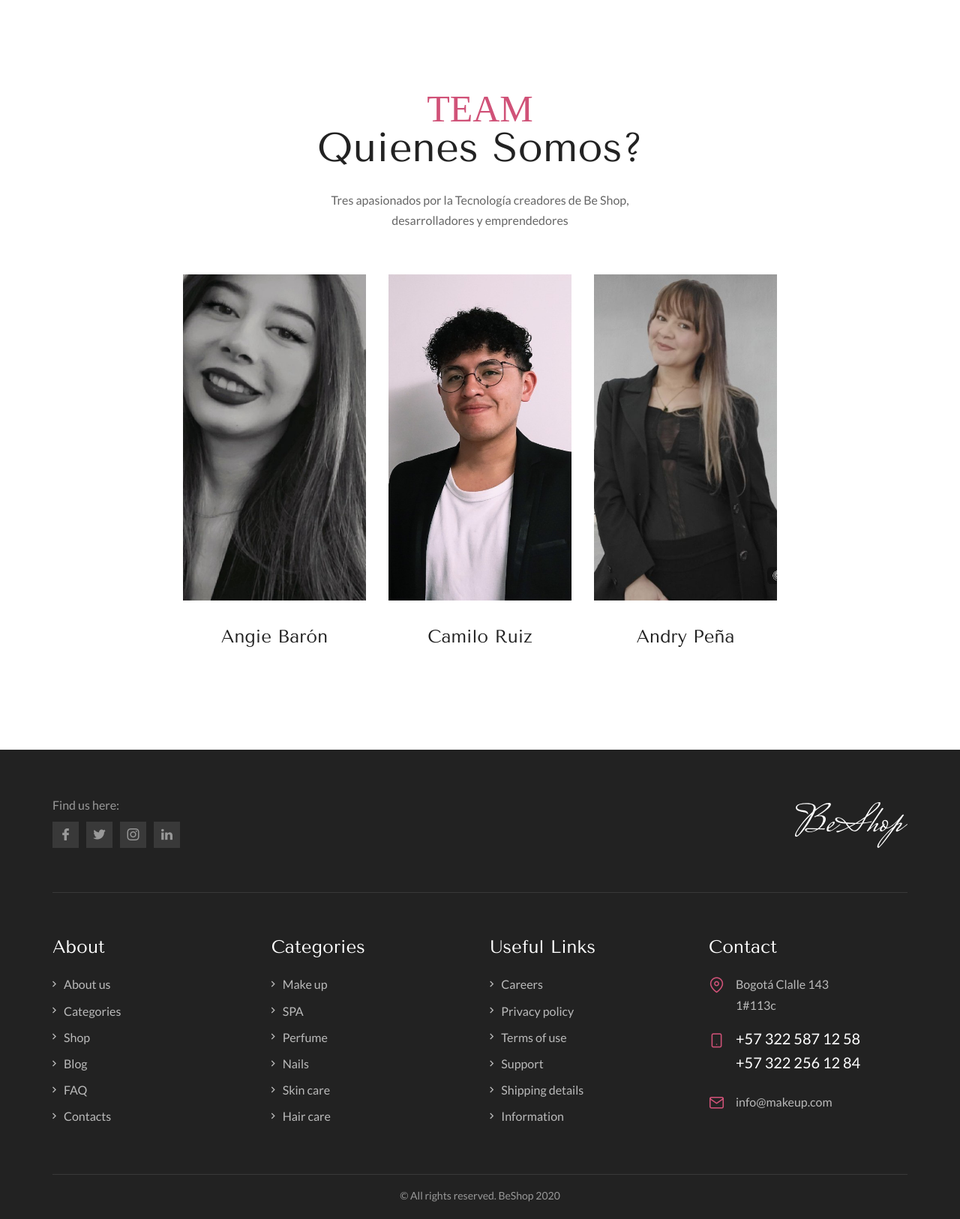
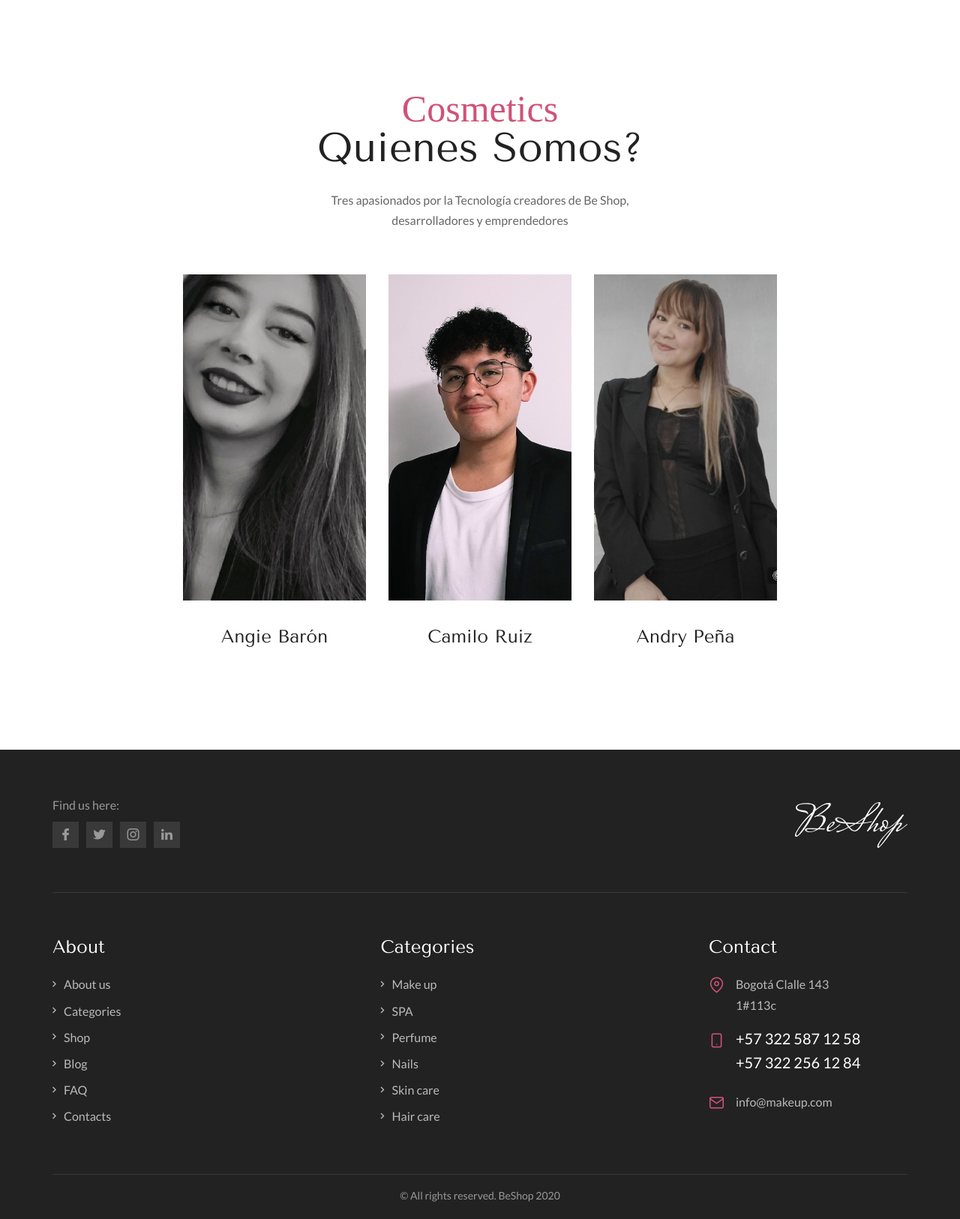
Before and after one commit to andrystylist/blog-makeup, a plain HTML site: page about.html in a window 1280 px wide. Shown: the part 860-2486 px from the top of the page at 75% size. Drawn offline with nearby package versions, Linux system fonts and the light colour scheme; a script that the page names is missing; files whose address does not match are found by name; a web font is replaced by a local one.

Commit message:
fix: eliminar detalles innecesarios en footer y editando código del html

```diff
--- a/about.html
+++ b/about.html
@@ -64,7 +64,7 @@
 			<section class="trending">
 				<div class="trending-content">
 					<div class="trending-top">
-						<span class="saint-text">TEAM</span>
+						<span class="saint-text">Cosmetics</span>
 						<h2>Quienes somos?</h2>
 						<p>Tres apasionados por la Tecnología creadores de Be Shop, desarrolladores y emprendedores
 						</p>
@@ -94,7 +94,10 @@
 											<img data-src="img/camilo.jpeg"
 												class="js-img" alt="">
 											<div class="products-item__hover">
+												<i class="icon-search"></i>
 												<div class="products-item__hover-options">
+													<i class="icon-heart"></i>
+													<i class="icon-cart"></i>
 												</div>
 											</div>
 										</div>
@@ -109,7 +112,9 @@
 										<div class="products-item__img">
 											<img data-src="img/andry-perfil.jpg" class="js-img" alt="">
 											<div class="products-item__hover">
+												<i class="icon-search"></i>
 												<div class="products-item__hover-options">
+
 												</div>
 											</div>
 										</div>
@@ -177,17 +182,6 @@
 						</ul>
 					</div>
 					<div class="footer-nav__col">
-						<span class="footer-nav__col-title">Useful links</span>
-						<ul>
-							<li><a href="#">Careers</a></li>
-							<li><a href="#">Privacy policy</a></li>
-							<li><a href="#">Terms of use</a></li>
-							<li><a href="#">Support</a></li>
-							<li><a href="#">Shipping details</a></li>
-							<li><a href="#">Information</a></li>
-						</ul>
-					</div>
-					<div class="footer-nav__col">
 						<span class="footer-nav__col-title">Contact</span>
 						<ul>
 							<li><i class="icon-map-pin"></i> Bogotá Clalle 143 1#113c</li>
```
Also changed, not shown: index.html (+1 -1 lines).
